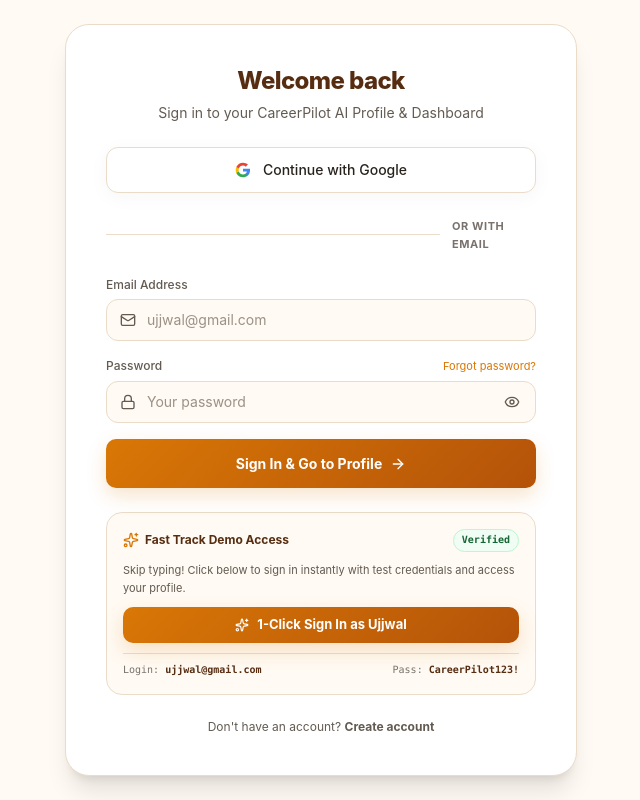
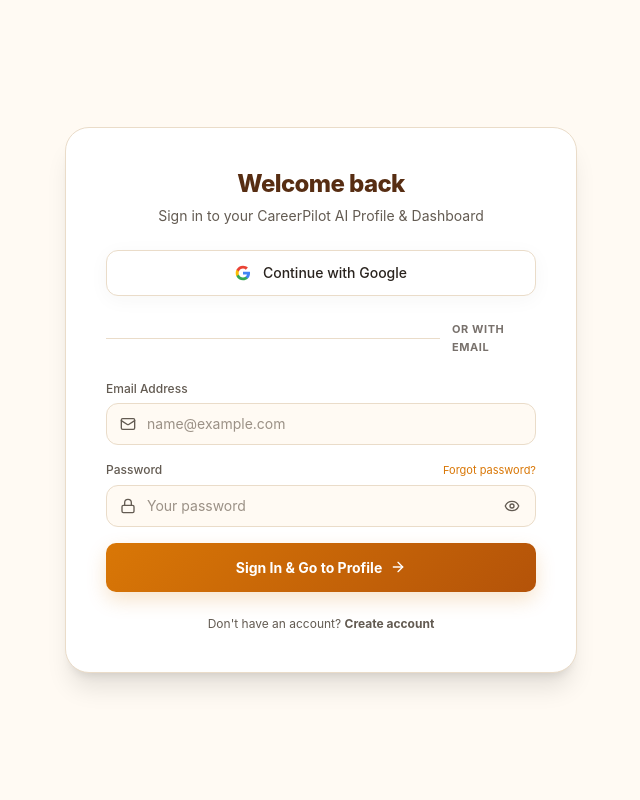
Before and after one commit to ujjwal403/careerpilot-ai, a Next.js app: page /login in a window 1280 px wide. Shown: the whole page, without its empty margins (319-959 px from the left). Built offline with nearby package versions, Linux system fonts and the light colour scheme.

Commit message:
chore: sanitize codebase and documentation of personal identifiers and sensitive config

```diff
--- a/src/components/auth/LoginForm.tsx
+++ b/src/components/auth/LoginForm.tsx
@@ -90,12 +90,6 @@ export function LoginForm() {
     await executeAuth(form.email, form.password)
   }
 
-  const handleInstantDemoLogin = async () => {
-    setForm({ email: 'ujjwal@gmail.com', password: 'CareerPilot123!' })
-    setErrors({})
-    await executeAuth('ujjwal@gmail.com', 'CareerPilot123!')
-  }
-
   return (
     <div className="w-full space-y-6">
       <div className="text-center">
@@ -133,7 +127,7 @@ export function LoginForm() {
                 <Mail className="absolute left-3.5 top-1/2 -translate-y-1/2 w-4 h-4 text-zinc-500 pointer-events-none" />
                 <input
                   type="email"
-                  placeholder="ujjwal@gmail.com"
+                  placeholder="name@example.com"
                   value={form.email}
                   onChange={(e) => setForm((p) => ({ ...p, email: e.target.value }))}
                   disabled={loading}
@@ -197,42 +191,6 @@ export function LoginForm() {
               )}
             </button>
           </form>
-
-          {/* 1-Click Instant Sign In Box */}
-          <div className="p-4 rounded-2xl border border-[#eadcc9] bg-[#fffaf3] space-y-2.5">
-            <div className="flex items-center justify-between">
-              <span className="flex items-center gap-1.5 font-bold text-[#572d12] text-xs">
-                <Sparkles className="w-4 h-4 text-[#d97706]" />
-                Fast Track Demo Access
-              </span>
-              <span className="text-[10px] font-mono text-[#166534] px-2 py-0.5 rounded-full bg-[#f0fdf4] border border-[#bbf7d0] font-bold">
-                Verified
-              </span>
-            </div>
-
-            <p className="text-[11px] text-[#635b52] leading-relaxed">
-              Skip typing! Click below to sign in instantly with test credentials and access your profile.
-            </p>
-
-            <button
-              type="button"
-              onClick={handleInstantDemoLogin}
-              disabled={loading}
-              className="pavitra-btn pavitra-btn-sm w-full flex items-center justify-center gap-2 text-xs font-bold cursor-pointer disabled:opacity-50"
-            >
-              {loading ? (
-                <Loader2 className="w-3.5 h-3.5 animate-spin text-white" />
-              ) : (
-                <Sparkles className="w-3.5 h-3.5" />
-              )}
-              <span>1-Click Sign In as Ujjwal</span>
-            </button>
-
-            <div className="pt-2 text-[10px] font-mono text-[#78716c] flex items-center justify-between border-t border-[#eadcc9]">
-              <span>Login: <strong className="text-[#572d12]">ujjwal@gmail.com</strong></span>
-              <span>Pass: <strong className="text-[#572d12]">CareerPilot123!</strong></span>
-            </div>
-          </div>
         </>
       )}
 
```
Also changed, not shown: 1 other file (tests, documents, lock files or other folders).
